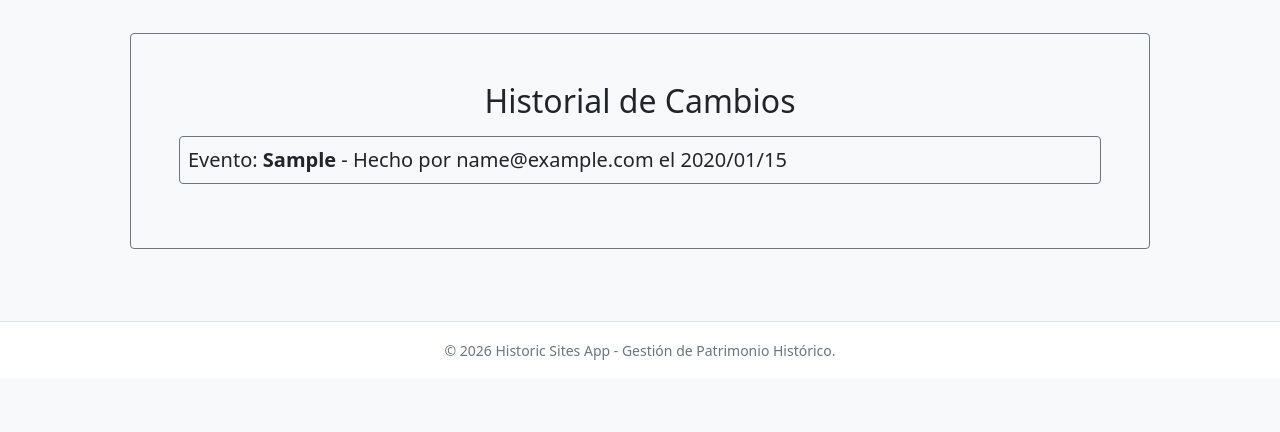
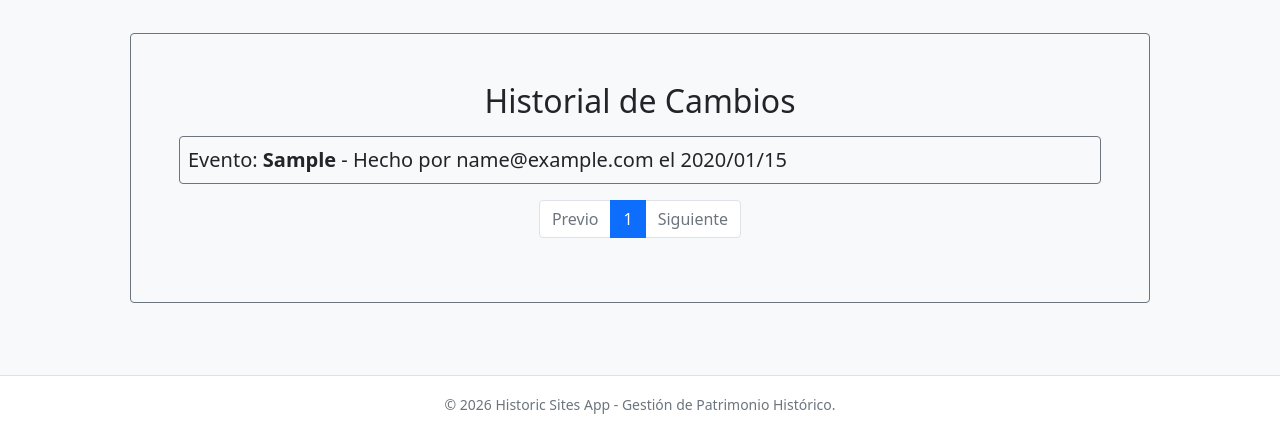
Before and after one commit to TomasCamp/historic-sites-app, a Flask app: page /historic_sites/1 in a window 1280 px wide. Shown: the part 1460-1892 px from the top of the page. Before the commit the page ends 1820 px from the top, so only its background shows below. Run offline with Flask 3, Linux system fonts and the light colour scheme; a user stored in the database is signed in; tables that the repository leaves empty hold one stand-in row (values such as "Sample post"); grey boxes marked "Sample" are stand-in pictures; some libraries are stand-ins or nearby versions.

Commit message:
feat: agregar paginado a change_events

```diff
--- a/src/controllers/historic_site_controller.py
+++ b/src/controllers/historic_site_controller.py
@@ -191,7 +191,11 @@ def show(id: int):
         flash("El sitio historico buscado no existe.", "danger")
         return redirect(url_for("historic_sites.index"))
 
-    change_events = change_event_service.list_all_change_events_of_site(id)
+    pageForm = historic_site_forms.ChangeEventPageForm(request.args)
+
+    change_events = change_event_service.list_all_change_events_of_site(
+        id, pageForm.page.data
+    )
 
     return render_template(
         "historic_sites/show.html",
--- a/src/forms/historic_site_forms.py
+++ b/src/forms/historic_site_forms.py
@@ -220,3 +220,10 @@ class HistoricSiteUpdateForm(HistoricSiteCreateForm):
         obj = kwargs.get("obj")
         if obj and not self.is_submitted():
             self.tags.data = [t.id for t in obj.tags]
+
+
+class ChangeEventPageForm(FlaskForm):
+    class Meta:
+        csrf = False
+
+    page = IntegerField(NumberRange(min=1), default=1)
--- a/src/services/change_event_service.py
+++ b/src/services/change_event_service.py
@@ -60,7 +60,7 @@ def delete_change_event(change_event_id: int) -> bool:
     return True
 
 
-def list_all_change_events_of_site(id: int):
+def list_all_change_events_of_site(id: int, page: int):
     """Devuelve todos los registros de change_events de un historic_site como una lista."""
 
     stmt = (
@@ -68,4 +68,4 @@ def list_all_change_events_of_site(id: int):
         .where(ChangeEvent.historic_site_id == id)
         .order_by(desc(ChangeEvent.timestamp))
     )
-    return db.session.scalars(stmt).all()
+    return db.paginate(stmt, page=page, per_page=1, error_out=False)
--- a/src/templates/historic_sites/show.html
+++ b/src/templates/historic_sites/show.html
@@ -25,14 +25,55 @@
     <div id="map" style="height: 400px; width: 100%; border-radius: 8px;"></div>
 </div>
 
-
+{% if change_events %}
 <div class="m-5 border border-secondary rounded p-5">
     <h2 class="mb-3 text-center">Historial de Cambios</h2>
     {% for change_event in change_events %}
         <p class="border border-secondary rounded p-2 fs-5">Evento: <b>{{change_event.translated_change_type()}}</b> - Hecho por {{change_event.user.email}} el {{change_event.timestamp.strftime('%Y/%m/%d')}}</p>
     {% endfor %}
 
+    <nav aria-label="Page navigation example">
+    <ul class="pagination d-flex justify-content-center">
+        <!-- Botón Previo -->
+        <li class="page-item {% if not change_events.has_prev %}disabled{% endif %}">
+            <a class="page-link"
+               href="{% if change_events.has_prev %}{{ url_for('historic_sites.show', id=historic_site.id, page=change_events.prev_num) }}{% else %}#{% endif %}">
+               Previo
+            </a>
+        </li>
+
+        <!-- Números de Página y Puntos Suspensivos -->
+        {% for page_num in change_events.iter_pages(left_edge=1, right_edge=1, left_current=2, right_current=2) %}
+            {% if page_num %}
+                {% if page_num == change_events.page %}
+                    <li class="page-item active" aria-current="page">
+                        <span class="page-link">{{ page_num }}</span>
+                    </li>
+                {% else %}
+                    <li class="page-item">
+                        <a class="page-link" href="{{ url_for('historic_sites.show', id=historic_site.id, page=page_num) }}">
+                            {{ page_num }}
+                        </a>
+                    </li>
+                {% endif %}
+            {% else %}
+                <li class="page-item disabled">
+                    <span class="page-link">&hellip;</span>
+                </li>
+            {% endif %}
+        {% endfor %}
+
+        <!-- Botón Siguiente -->
+        <li class="page-item {% if not change_events.has_next %}disabled{% endif %}">
+            <a class="page-link"
+               href="{% if change_events.has_next %}{{ url_for('historic_sites.show', id=historic_site.id, page=change_events.next_num) }}#historial-cambios{% else %}#{% endif %}">
+               Siguiente
+            </a>
+        </li>
+    </ul>
+</nav>
 </div>
+{% endif %}
 
 
 <script src="https://unpkg.com/leaflet@1.9.4/dist/leaflet.js"></script>
```
